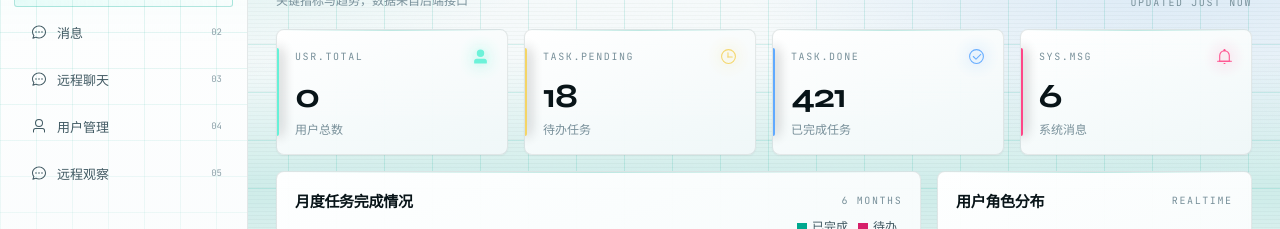
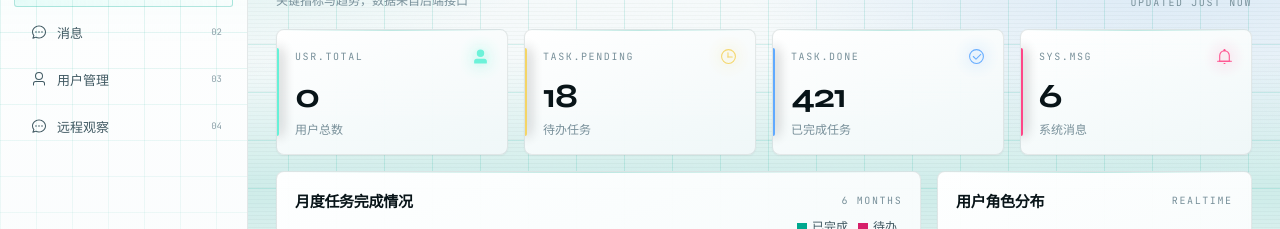
Before and after one commit to Shirence/work-admin, a Vue app: page /dashboard in a window 1280 px wide. Shown: the part 148-377 px from the top of the page. Built offline with nearby package versions, Linux system fonts and the light colour scheme; no server answers; sample sign-in values are in the browser's storage.

Commit message:
fix: show remote chat only after remote login

```diff
--- a/src/router/index.js
+++ b/src/router/index.js
@@ -47,13 +47,6 @@ const routes = [
         name: 'Chat',
         component: () => import('../views/Chat.vue'),
         meta: { title: '消息', icon: 'ChatDotRound', menu: true, roles: ['admin', 'manager', 'viewer'] }
-      },
-      {
-        // 侧栏入口：点击后进入独立的远程账号聊天页（无 remoteToken 时会跳到远程登录）
-        path: 'remote-chat-entry',
-        name: 'RemoteChatEntry',
-        redirect: '/remote-chat',
-        meta: { title: '远程聊天', icon: 'ChatDotRound', menu: true, roles: ['admin', 'manager', 'viewer'] }
       },
       {
         path: 'user',
```
Also changed, not shown: 2 other files (tests, documents, lock files or other folders).
